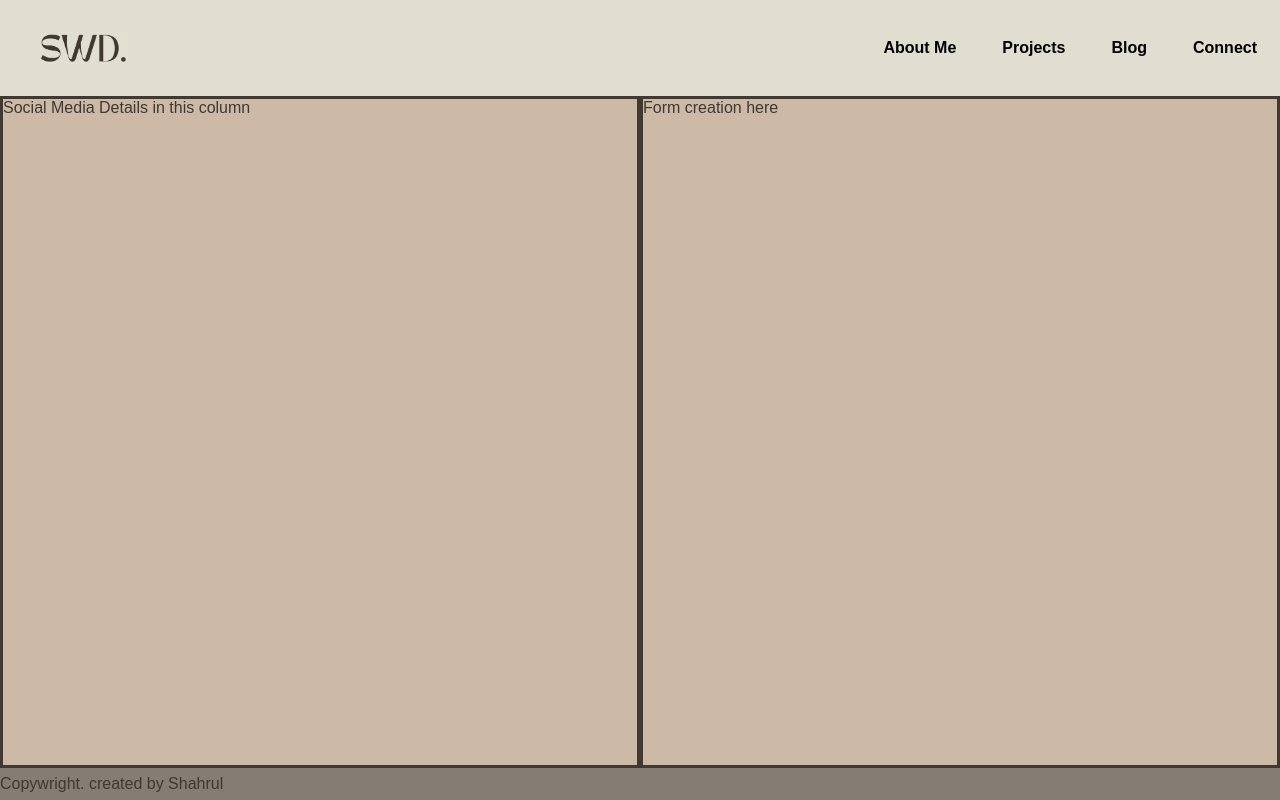
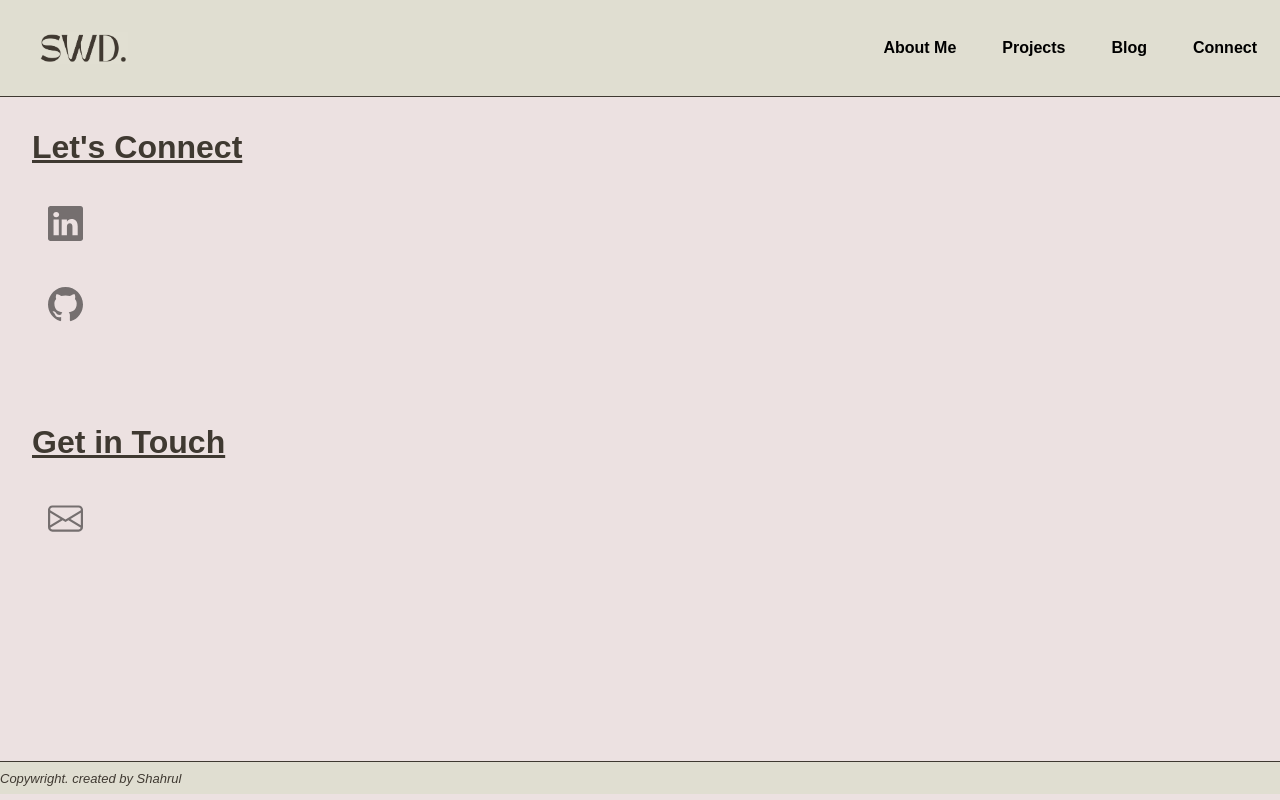
Before and after one commit to Shalulu94/Feb24-t1a2-portfolio, a plain HTML site: page src/contact.html in a window 1280 px wide. Drawn offline with nearby package versions, Linux system fonts and the light colour scheme.

Commit message:
updated background colours and contact page

```diff
--- a/src/about.css
+++ b/src/about.css
@@ -3,7 +3,7 @@ main {
     justify-content: center;
     align-items: start;
     width: 100%;
-    min-height: 79dvh;
+    min-height: 78dvh;
     flex-wrap: wrap;
     margin-top: 5dvh;
 
--- a/src/blog.css
+++ b/src/blog.css
@@ -39,12 +39,9 @@ article {
 }
 
 .right {
-    background-color: var(--ruddy-blue);
+    background-color: var(--lavendar-blush);
   }
 
-.left {
-    background-color: var(--powder-blue);
-  }
 
 p {
     text-align: center;
--- a/src/contact.css
+++ b/src/contact.css
@@ -1,10 +1,46 @@
 main {
     display: flex;
-    height: 84dvh;
+    flex-direction: column;
+
 
 }
 
-main section {
-    border: solid;
-    width: 100%;
+h2 {
+    text-decoration: underline;
+    font-weight: bold;
+    font-size: xx-large;
 }
+
+section {
+    padding: 2em;
+}
+
+main section ul {
+    padding: 1em;
+
+}
+
+main section ul li {
+    margin-top: 1.5em;
+}
+
+p {
+    visibility: hidden;
+
+}
+
+.icon:hover ~ p {
+    visibility: visible;
+
+}
+
+.icon {
+    height: 35px;
+    opacity: 0.5;
+}
+
+.icon:hover {
+    opacity: 1;
+    transform: scale(1.1);
+    transition: .5s;
+}
--- a/src/contact.html
+++ b/src/contact.html
@@ -42,10 +42,40 @@
 
     <main>
         <section class="media">
-            Social Media Details in this column
+            <h2>
+                Let's Connect
+            </h2>
+            <ul>
+                <li>
+                    <a href="https://www.linkedin.com/in/shahrul-nasir-a7308b122/">
+                        <img class="icon" src="./Pictures/linkedin.svg" alt="">
+                        <p>linkedin.com/in/shahrul-nasir-a7308b122/</p>
+                    </a>
+
+                </li>
+                <li>
+                    <a href="https://github.com/Shalulu94">
+                        <img class="icon" src="./Pictures/github.svg" alt="">
+                        <p>github.com/Shalulu94</p>
+                    </a>
+
+                </li>
+            </ul>
         </section>
-        <section class="form">
-            Form creation here
+        <section class="media">
+            <h2>
+                Get in Touch
+            </h2>
+            <ul>
+                <li>
+                    <a href="mailto:shahrulnasir94@gmail.com">
+                        <img class="icon" id="email" src="./Pictures/envelope.svg" alt="">
+                        <p>shahrulnasir94@gmail.com</p>
+                    </a>
+
+                </li>
+
+            </ul>
         </section>
 
     </main>
--- a/src/style.css
+++ b/src/style.css
@@ -15,12 +15,19 @@
     --ruddy-blue: #7da8d7ff;
     --powder-blue: #96b6daff;
     --logo-colour: #E0DED1;
+    --taupe: #3f3931ff;
+    --home: #ECE1E1;
+    --mimi-pink: #ECD0E1;
+    --lavendar-blush: #ECDBE1;
     margin: 0;
     padding: 0;
     text-decoration: none;
     list-style: none;
     font-family: sans-serif;
-    color: #3F3931;
+    color: var(--taupe);
+
+
+
     /* box-sizing: border-box; */
 }
 
@@ -29,11 +36,11 @@ body {
     display: flex;
     flex-direction: column;
     margin: 0;
-    background-color: var(--dun);
+    background-color: var(--home);
 }
 
 main {
-    min-height: 84dvh;
+    min-height: 83dvh;
 }
 
 header {
@@ -43,15 +50,19 @@ header {
     background-color: var(--logo-colour);
     justify-content: space-between;
     align-items: center;
+    border-bottom: solid 1px;
 }
 
 footer {
     display: flex;
     justify-content: start;
     align-items: center;
-    background-color: var(--battleship-gray);
+    background-color: var(--logo-colour);
     height: 4dvh;
     width: 100%;
+    border-top: solid 1px;
+    font-style: italic;
+    font-size: small;
 
 
 }
@@ -60,6 +71,7 @@ footer {
     display: flex;
     justify-content: space-between;
     align-items: center;
+
 }
 
 .menu {
@@ -73,6 +85,7 @@ footer {
     margin: 0 10px;
     border: 3px solid transparent;
     font-weight: bold;
+
     /* text-transform: uppercase; */
 }
 
@@ -128,6 +141,7 @@ footer {
 
     header #nav_check:checked ~ nav{
         left: 0;
+        border: solid 1px;
 
     }
 
```
Also changed, not shown: src/about-background.html (+1 -1 lines), src/Pictures/envelope.svg (added), src/Pictures/github.svg (added), src/Pictures/linkedin.svg (added), 3 other files.
